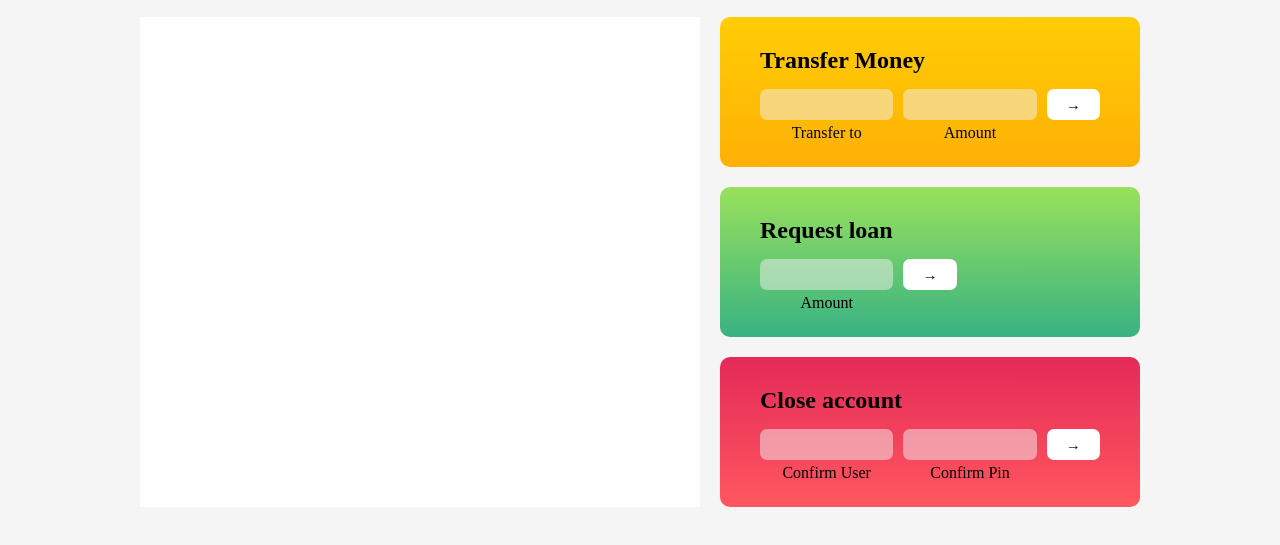
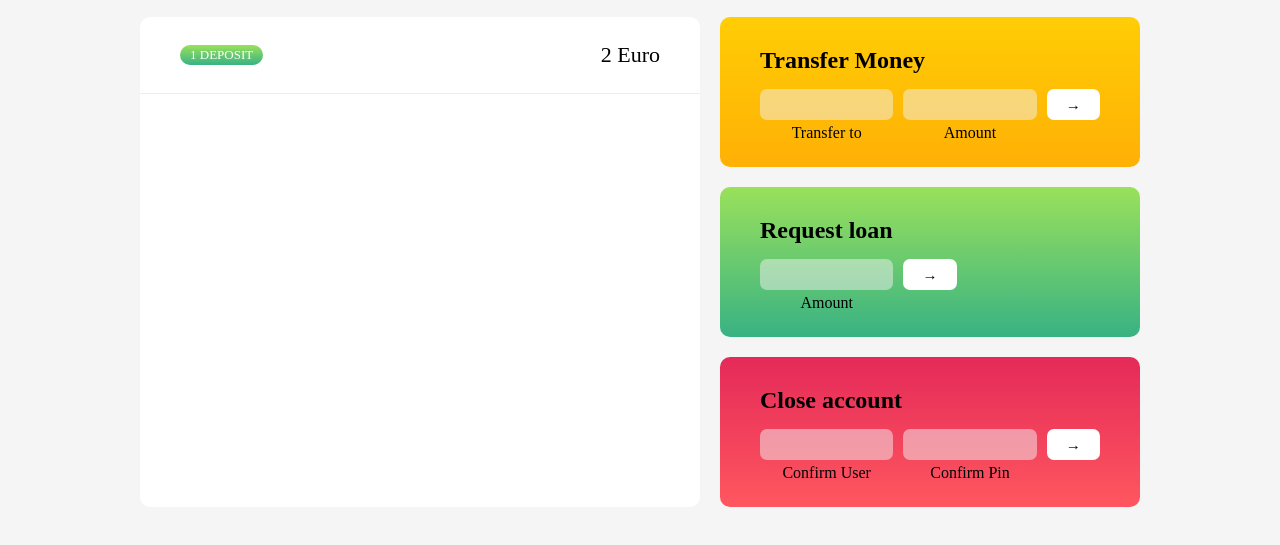
Before and after one commit to arnameti/3_HTML-CSS-JS_Bankist, a website built with Parcel: page index.html in a window 1280 px wide. Shown: the part 169-714 px from the top of the page. Built offline with nearby package versions, Linux system fonts and the light colour scheme.

Commit message:
fea: building html sturcture form movements and styling it

```diff
--- a/index.html
+++ b/index.html
@@ -51,8 +51,13 @@
           </div>
           <p class="balance__value">3842 Euro</p>
         </div>
-        <!-- MOVEMENTS -->
-        <div class="movements"></div>
+          <!-- MOVEMENTS -->
+          <div class="movements">
+            <div class="movements__row">
+              <div class="movements__type movements__type--deposit">1 deposit</div>
+              <div class="movements__value">2 Euro</div>
+            </div>
+        </div>
         <!-- Summery -->
 
         <!-- Transfer -->
--- a/src/sass/layout/_movements.scss
+++ b/src/sass/layout/_movements.scss
@@ -5,4 +5,29 @@
 
   grid-column: 1 / 2;
   grid-row: 2 / 5;
+
+  border-radius: u.rem(10);
+  overflow: scroll;
+
+  &__row {
+    padding: u.rem(25) u.rem(40);
+    display: flex;
+    justify-content: space-between;
+    align-items: center;
+    border-bottom: 1px solid hsl(0, 0%, 93%);
+  }
+
+  &__type {
+    font-size: u.rem(13);
+    text-transform: uppercase;
+    font-weight: 500;
+    color: var(--clr-white);
+    padding: u.rem(2) u.rem(10);
+    border-radius: u.rem(100);
+    background: linear-gradient(var(--clr-green-light), var(--clr-turqouise));
+  }
+
+  &__value {
+    font-size: u.rem(22);
+  }
 }
```
